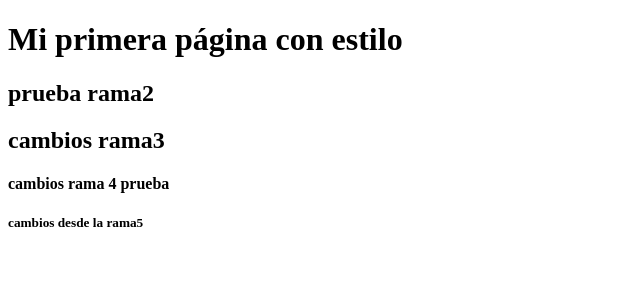
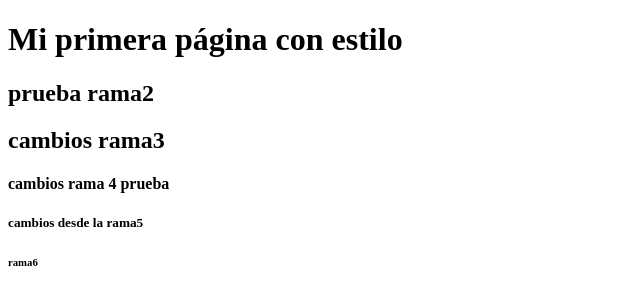
Before and after one commit to noemarco7/Entrega_Pract1_GIT, a plain HTML site: page index.html in a window 1280 px wide. Shown: the full height of the page, 0-640 px from the left. Drawn offline with Linux system fonts and the light colour scheme.

Commit message:
subida cambios rama 6

```diff
--- a/index.html
+++ b/index.html
@@ -22,5 +22,8 @@
 
         <h5>cambios desde la rama5</h5>
 
+
+        <h6>rama6</h6>
+
     </body>
 </html>
```
